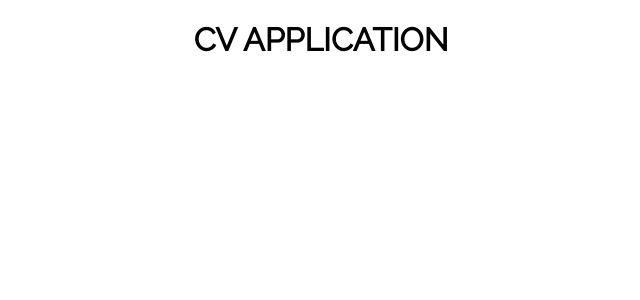
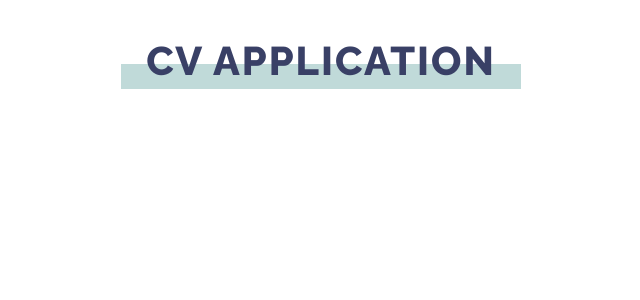
Before and after one commit to mooniiDev/cv-application, a React (Create React App) app: page / in a window 1280 px wide. Shown: the top 300 px of the page, without its empty margins (319-959 px from the left). Built offline with nearby package versions, Linux system fonts and the light colour scheme.

Commit message:
Update Header component style and color palette

```diff
--- a/src/App.js
+++ b/src/App.js
@@ -11,7 +11,7 @@ class App extends Component {
 
   render() {
     return (
-      <div className="App">
+      <div>
         <Header />
       </div>
     );
--- a/src/styles/App.css
+++ b/src/styles/App.css
@@ -1,3 +1,14 @@
-.App {
-  text-align: center;
+#header {
+  display: flex;
+  justify-content: center;
+  padding: 30px;
 }
+
+.title {
+  padding: 0 25px;
+  line-height: 7px;
+  font-family: 'Raleway-ExtraBold', sans-serif;
+  font-size: 2.5rem;
+  letter-spacing: 2px;
+  border-bottom: 25px solid var(--green);
+}
--- a/src/styles/index.css
+++ b/src/styles/index.css
@@ -1,21 +1,31 @@
 @font-face {
-  font-family: 'Raleway';
-  src: local('Raleway'), url(../assets/fonts/Raleway-Regular.ttf) format('truetype');
+	font-family: 'Raleway-Regular';
+	font-weight: 400;
+	src: local('Raleway'),
+    url(../assets/fonts/Raleway-Regular.ttf) format('truetype');
+}
+
+@font-face {
+	font-family: 'Raleway-ExtraBold';
+	font-weight: 900;
+	src: local('Raleway'),
+    url(../assets/fonts/Raleway-ExtraBold.ttf) format('truetype');
 }
 
 :root {
-  --blue: #212C68;
-  --green: #B3D4D3;
+  --blue: #394066;
+  --green: #c0dad9;
 }
 
 body {
   margin: 0;
-  font-family: 'Raleway', -apple-system, BlinkMacSystemFont, 'Segoe UI', 'Roboto', 'Oxygen',
-    'Ubuntu', 'Cantarell', 'Fira Sans', 'Droid Sans', 'Helvetica Neue',
-    sans-serif;
+  font-family: "Raleway-Regular", -apple-system, BlinkMacSystemFont, "Segoe UI",
+    "Roboto", "Oxygen", "Ubuntu", "Cantarell", "Fira Sans", "Droid Sans",
+    "Helvetica Neue", sans-serif;
+  color: var(--blue);
 }
 
 code {
-  font-family: source-code-pro, Menlo, Monaco, Consolas, 'Courier New',
+  font-family: source-code-pro, Menlo, Monaco, Consolas, "Courier New",
     monospace;
 }
```
